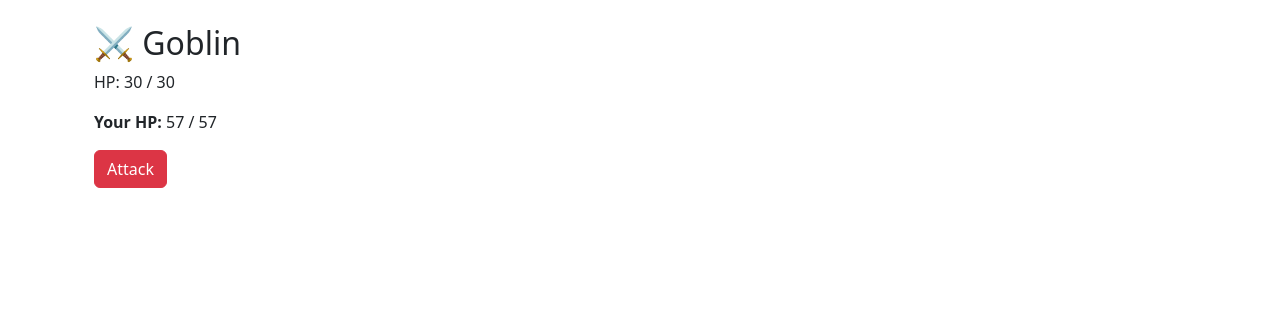
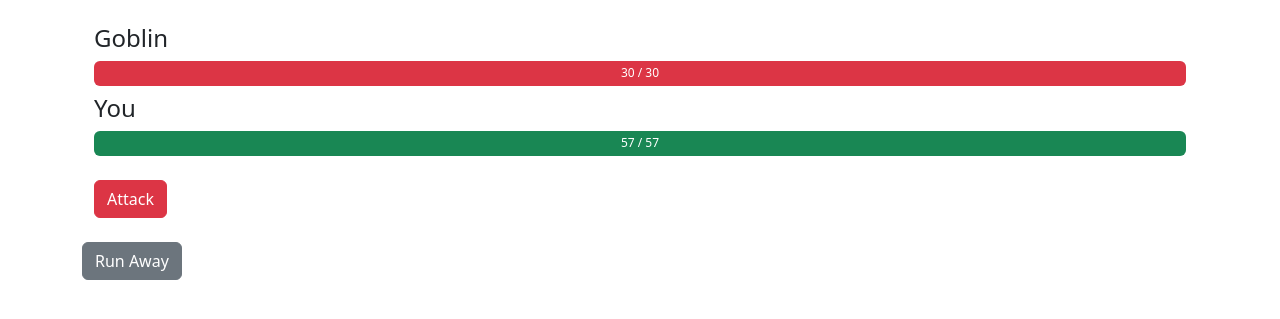
Before and after one commit to SzymonPolczynski/quiz_rpg, a Django app: page /battle/fight/ in a window 1280 px wide. Shown: the part 136-455 px from the top of the page. Run offline with Django 5.2, Linux system fonts and the light colour scheme; a user stored in the database is signed in; data comes from the database, SQL or seed files in the repository; both versions use the stored data as it was after the commit.

Commit message:
Battle UI enhanced

```diff
--- a/game/templates/game/battle.html
+++ b/game/templates/game/battle.html
@@ -2,15 +2,36 @@
 {% block title %}Battle{% endblock %}
 
 {% block content %}
+
 <div class="container my-4">
-  <h2>⚔️ {{ enemy.name }}</h2>
-  <p>HP: {{ enemy_hp }} / {{ enemy.max_hp }}</p>
+  <h4>{{ enemy.name }}</h4>
+  <div class="progress mb-2" style="height: 25px;">
+    <div
+      class="progress-bar bg-danger"
+      role="progressbar"
+      style="width: {{ enemy_percent_hp }}%;"
+    >
+      {{ enemy_hp }} / {{ enemy.max_hp }}
+    </div>
+  </div>
 
-  <p><strong>Your HP:</strong> {{ character.hp }} / {{ character.max_hp }}</p>
+  <h4>You</h4>
+  <div class="progress mb-4" style="height: 25px;">
+    <div
+      class="progress-bar bg-success"
+      role="progressbar"
+      style="width: {{ character_percent_hp }}%;"
+    >
+      {{ character.hp }} / {{ character.max_hp }}
+    </div>
+  </div>
 
   <form method="post">
     {% csrf_token %}
     <button class="btn btn-danger">Attack</button>
   </form>
 </div>
+
+<a href="{% url 'battle_escape' %}" class="btn btn-secondary">Run Away</a>
+
 {% endblock %}
--- a/game/urls.py
+++ b/game/urls.py
@@ -41,5 +41,6 @@ urlpatterns = [
     path("battle/", views.battle_select_view, name="battle_select"),
     path("battle/fight/", views.battle_view, name="battle"),
     path("battle/defeat/", views.battle_defeat_view, name="battle_defeat"),
+    path("battle/escape/", views.battle_escape_view, name="battle_escape"),
     path("tavern/", views.tavern_view, name="tavern"),
 ]
--- a/game/views.py
+++ b/game/views.py
@@ -506,6 +506,8 @@ def battle_view(request):
         request.session["enemy_hp"] = enemy.max_hp
 
     enemy_hp = request.session.get("enemy_hp", enemy.max_hp)
+    enemy_percent_hp = int(enemy_hp / enemy.max_hp * 100)
+    character_percent_hp = int(character.hp / character.max_hp * 100)
 
     if request.method == "POST":
         result = resolve_battle_turn(character, enemy, enemy_hp)
@@ -545,6 +547,8 @@ def battle_view(request):
             "enemy": enemy,
             "enemy_hp": enemy_hp,
             "character": character,
+            "enemy_percent_hp": enemy_percent_hp,
+            "character_percent_hp": character_percent_hp,
         },
     )
 
@@ -573,3 +577,11 @@ def tavern_view(request):
         return redirect("tavern")
 
     return render(request, "game/tavern.html", {"character": character})
+
+
+@character_required
+def battle_escape_view(request):
+    request.session.pop("current_enemy_id", None)
+    request.session.pop("enemy_hp", None)
+    messages.info(request, "You ran away from the battle.")
+    return redirect("home")
```
Also changed, not shown: db.sqlite3.
